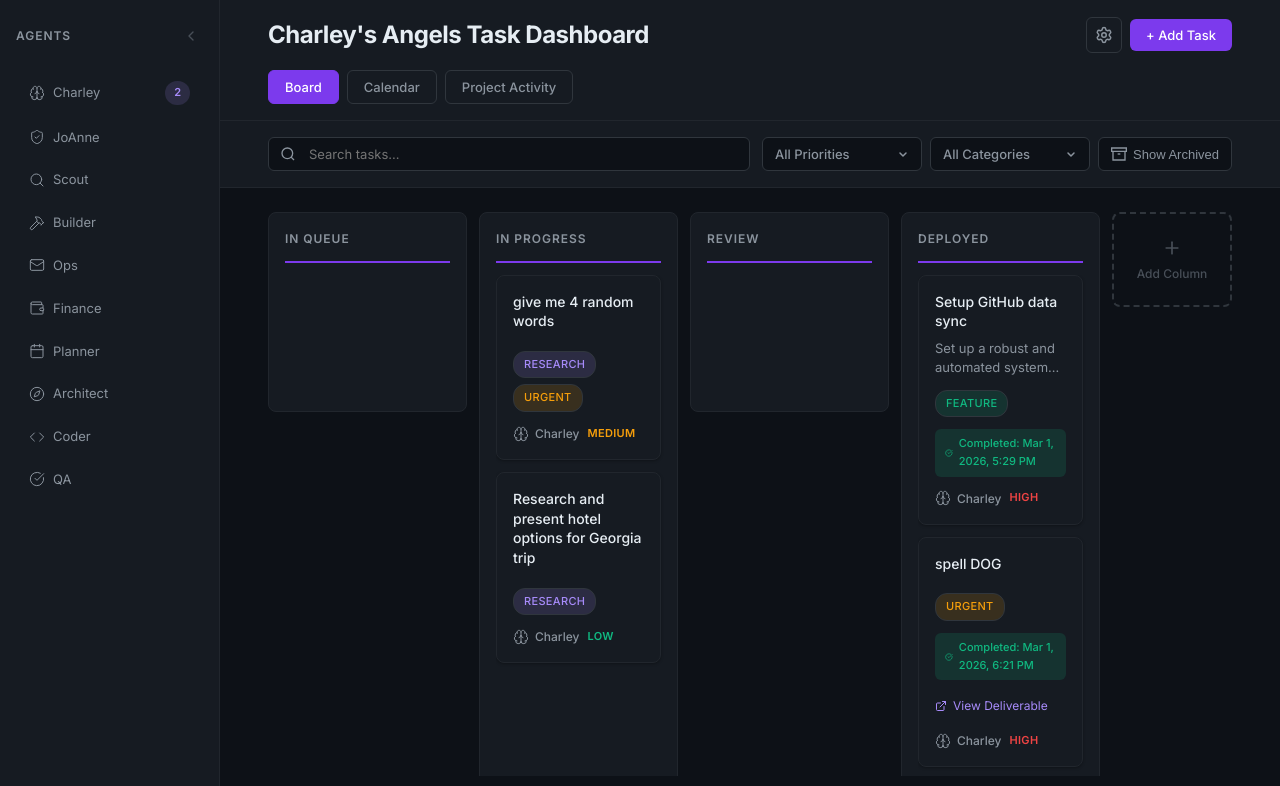
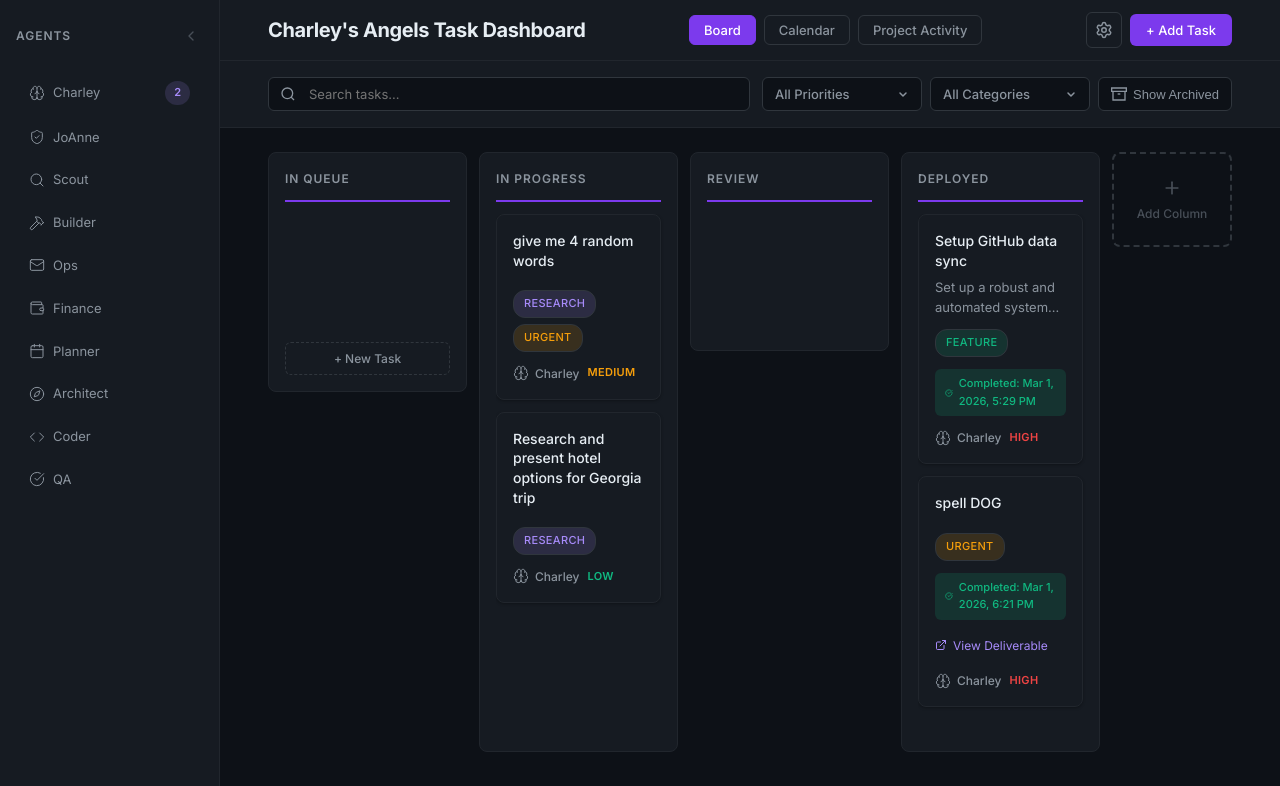
Before and after one commit to ch-kuntzi/charleys-angels, a React (Vite) app: page / in a window 1280 px wide. Shown: the top 786 px of the page. Built offline with nearby package versions, Linux system fonts and the light colour scheme.

Commit message:
Single-row header, compact new-task button at bottom of Queue

```diff
--- a/src/App.jsx
+++ b/src/App.jsx
@@ -638,6 +638,7 @@ function App() {
                 onRenameColumn={handleRenameColumn}
                 onAddColumn={handleAddColumn}
                 onReorderColumns={handleReorderColumns}
+                onAddTask={() => setShowAddTaskModal(true)}
               />
             </div>
           )}
--- a/src/components/Board.jsx
+++ b/src/components/Board.jsx
@@ -4,7 +4,7 @@ import { Plus, Check, X } from 'lucide-react';
 import Column from './Column';
 import './Board.css';
 
-const Board = ({ data, onDragEnd, onTaskClick, onRenameColumn, onAddColumn, onReorderColumns }) => {
+const Board = ({ data, onDragEnd, onTaskClick, onRenameColumn, onAddColumn, onReorderColumns, onAddTask }) => {
   const [isAddingColumn, setIsAddingColumn] = useState(false);
   const [newColumnName, setNewColumnName] = useState('');
   const [draggedColumnId, setDraggedColumnId] = useState(null);
@@ -117,6 +117,7 @@ const Board = ({ data, onDragEnd, onTaskClick, onRenameColumn, onAddColumn, onRe
                 tasks={tasks}
                 onTaskClick={onTaskClick}
                 onRenameColumn={onRenameColumn}
+                onAddTask={onAddTask}
               />
             </div>
           );
--- a/src/components/Column.css
+++ b/src/components/Column.css
@@ -76,3 +76,25 @@
   padding: 4px;
   padding-bottom: 120px;
 }
+
+.quick-add-task {
+  width: 100%;
+  padding: 8px;
+  margin-top: 8px;
+  background: transparent;
+  border: 1px dashed var(--border-default);
+  border-radius: 6px;
+  color: var(--text-secondary);
+  font-size: 12px;
+  font-weight: 500;
+  font-family: 'Inter', sans-serif;
+  cursor: pointer;
+  transition: all 0.15s ease;
+  flex-shrink: 0;
+}
+
+.quick-add-task:hover {
+  border-color: var(--accent-primary);
+  color: var(--accent-primary);
+  background: rgba(124, 58, 237, 0.06);
+}
--- a/src/components/Column.jsx
+++ b/src/components/Column.jsx
@@ -3,7 +3,7 @@ import { Droppable } from '@hello-pangea/dnd';
 import TaskCard from './TaskCard';
 import './Column.css';
 
-const Column = ({ column, tasks, onTaskClick, onRenameColumn }) => {
+const Column = ({ column, tasks, onTaskClick, onRenameColumn, onAddTask }) => {
   const [isEditing, setIsEditing] = useState(false);
   const [editTitle, setEditTitle] = useState(column.title);
 
@@ -27,6 +27,8 @@ const Column = ({ column, tasks, onTaskClick, onRenameColumn }) => {
       setIsEditing(false);
     }
   };
+
+  const isQueue = column.id === 'column-1';
 
   return (
     <div className="column">
@@ -64,6 +66,11 @@ const Column = ({ column, tasks, onTaskClick, onRenameColumn }) => {
           </div>
         )}
       </Droppable>
+      {isQueue && onAddTask && (
+        <button className="quick-add-task" onClick={onAddTask}>
+          + New Task
+        </button>
+      )}
     </div>
   );
 };
--- a/src/components/Header.css
+++ b/src/components/Header.css
@@ -1,22 +1,23 @@
 .header {
   background: var(--bg-surface);
-  padding: 16px 0;
+  padding: 12px 0;
   border-bottom: 1px solid var(--border-subtle);
 }
 
-.header-main {
+.header-row {
   display: flex;
+  align-items: center;
   justify-content: space-between;
-  align-items: center;
-  margin: 0 auto 16px;
+  gap: 16px;
 }
 
 .header-title {
   margin: 0;
-  font-size: 24px;
+  font-size: 20px;
   font-weight: 700;
   color: var(--text-primary);
   letter-spacing: -0.02em;
+  white-space: nowrap;
 }
 
 .header-actions {
@@ -48,13 +49,12 @@
 .view-toggle {
   display: flex;
   gap: 8px;
-  margin: 0 auto;
 }
 
 .view-toggle button {
   background: transparent;
   color: var(--text-secondary);
-  padding: 8px 16px;
+  padding: 6px 14px;
   border-radius: 6px;
   font-weight: 500;
   font-size: 13px;
@@ -78,17 +78,16 @@
 /* Mobile responsiveness */
 @media (max-width: 768px) {
   .header {
-    padding: 14px 0;
+    padding: 10px 0;
   }
 
-  .header-main {
-    flex-direction: column;
-    gap: 12px;
-    align-items: stretch;
+  .header-row {
+    flex-wrap: wrap;
+    gap: 8px;
   }
 
   .header-title {
-    font-size: 20px;
+    font-size: 16px;
   }
 
   .view-toggle {
--- a/src/components/Header.jsx
+++ b/src/components/Header.jsx
@@ -5,17 +5,8 @@ import './Header.css';
 const Header = ({ onAddTaskClick, isSaving, activeViews = [], onViewToggle, onSettingsClick }) => {
   return (
     <header className="header">
-      <div className="header-main">
+      <div className="header-row">
         <h1 className="header-title">Charley's Angels Task Dashboard</h1>
-        <div className="header-actions">
-          <button className="settings-btn" onClick={onSettingsClick} title="Settings">
-            <Settings size={18} />
-          </button>
-          <button className="add-task-btn btn-primary" onClick={onAddTaskClick}>
-            + Add Task
-          </button>
-        </div>
-      </div>
         <div className="view-toggle">
           <button
             className={activeViews.includes('board') ? 'active' : ''}
@@ -39,6 +30,15 @@ const Header = ({ onAddTaskClick, isSaving, activeViews = [], onViewToggle, onSe
             Project Activity
           </button>
         </div>
+        <div className="header-actions">
+          <button className="settings-btn" onClick={onSettingsClick} title="Settings">
+            <Settings size={18} />
+          </button>
+          <button className="add-task-btn btn-primary" onClick={onAddTaskClick}>
+            + Add Task
+          </button>
+        </div>
+      </div>
     </header>
   );
 };
```
Lines whose indentation alone changed are shown as unchanged.
